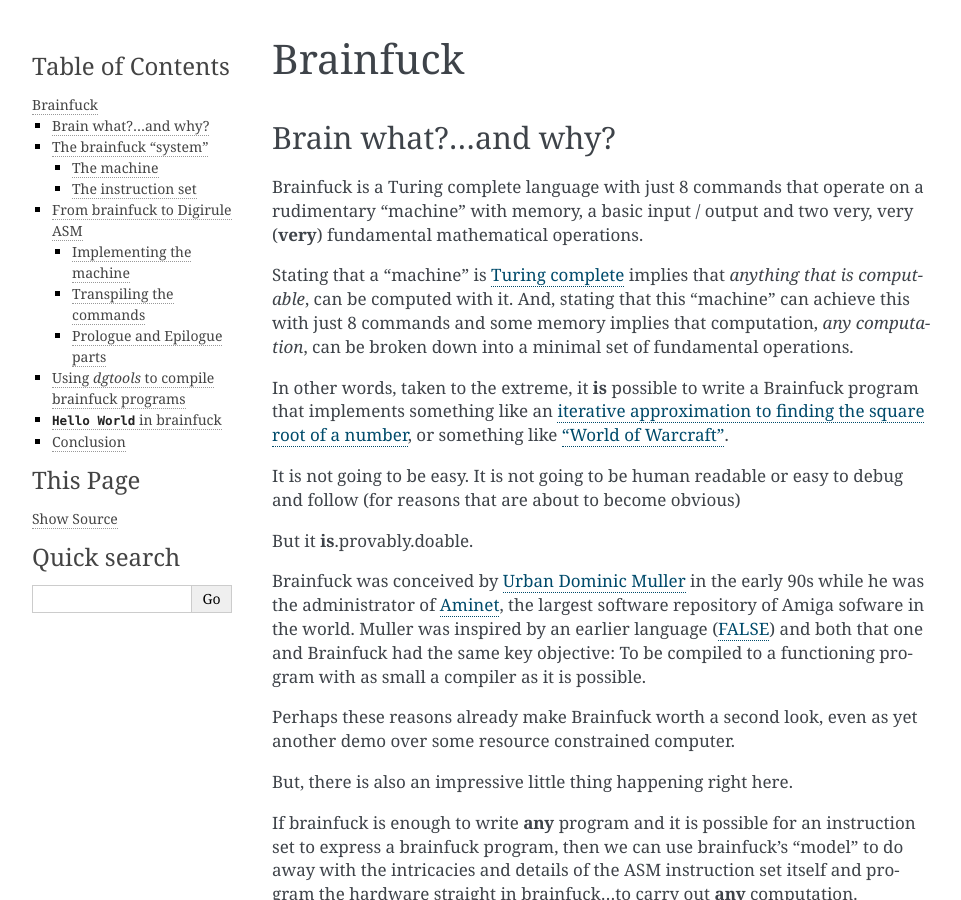
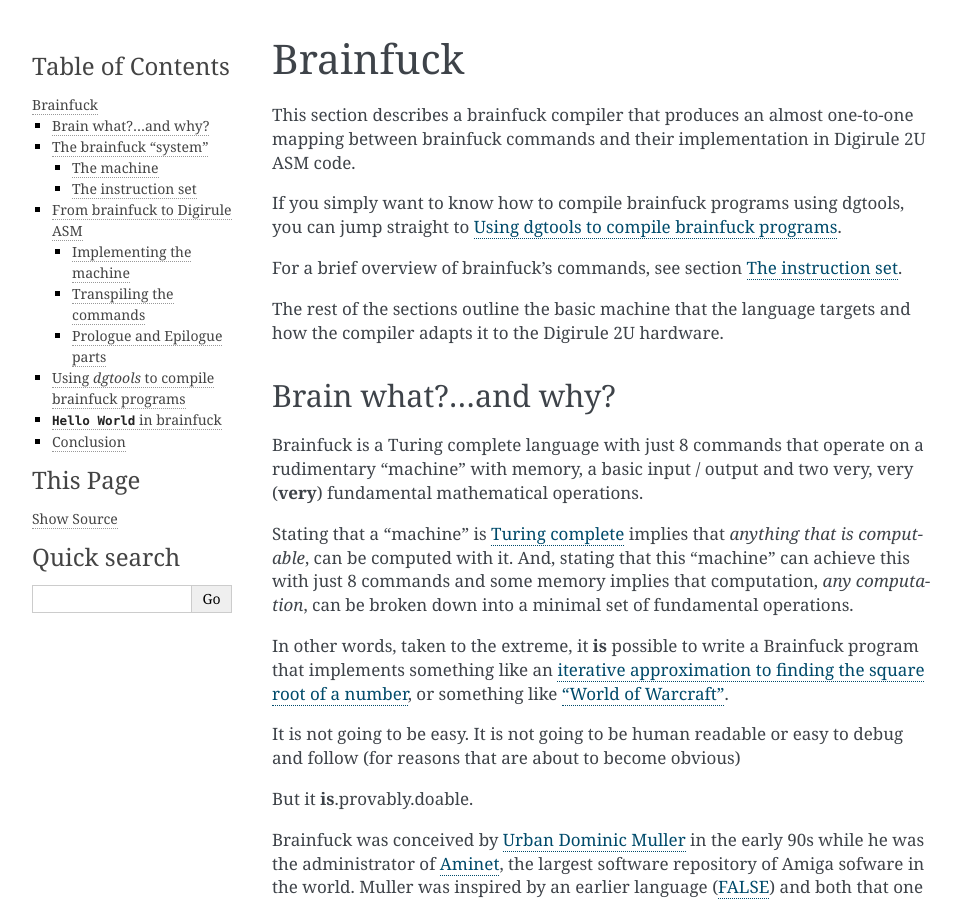
Before and after one commit to aanastasiou/dgtools, a Sphinx documentation site: the page built from doc/source/brainfuck.rst, in a window 1280 px wide and 900 px high. Shown: the whole window, without its empty margins (148-1109 px from the left). Built offline with Sphinx 7.4.7, drawn with Linux system fonts in a browser that asks for light colours.

```diff
--- a/doc/source/brainfuck.rst
+++ b/doc/source/brainfuck.rst
@@ -1,5 +1,16 @@
 Brainfuck
 =========
+
+This section describes a brainfuck compiler that produces an almost one-to-one mapping between brainfuck
+commands and their implementation in Digirule 2U ASM code.
+
+If you simply want to know how to compile brainfuck programs using dgtools, you can jump straight to
+:ref:`compile_bf_dgtools`.
+
+For a brief overview of brainfuck's commands, see section :ref:`bf_lang`.
+
+The rest of the sections outline the basic machine that the language targets and how the compiler adapts it to the
+Digirule 2U hardware.
 
 Brain what?...and why?
 ----------------------
@@ -278,6 +291,8 @@ And this is it, a brainfuck compiler by which we can program the Digirule withou
 using a single ASM instruction.
 
 
+.. _compile_bf_dgtools:
+
 Using `dgtools` to compile brainfuck programs
 ---------------------------------------------
 
```
Also changed, not shown: other parts of doc/source/brainfuck.rst (+2 -0 lines), doc/source/superstack.rst (+16 -0 lines).
